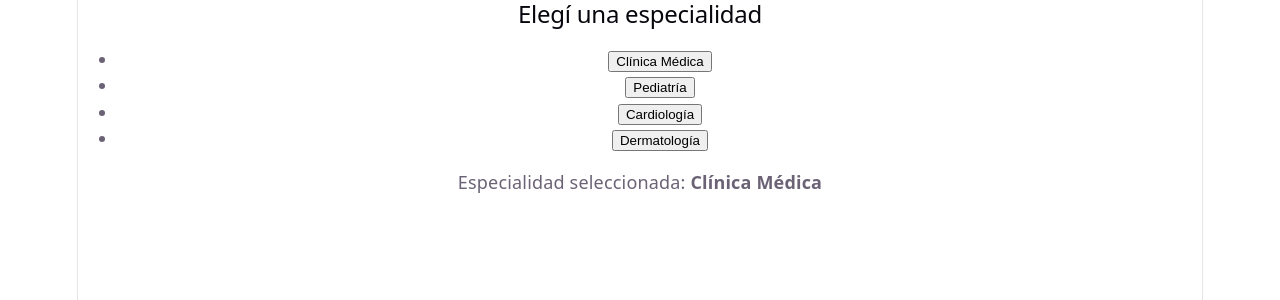
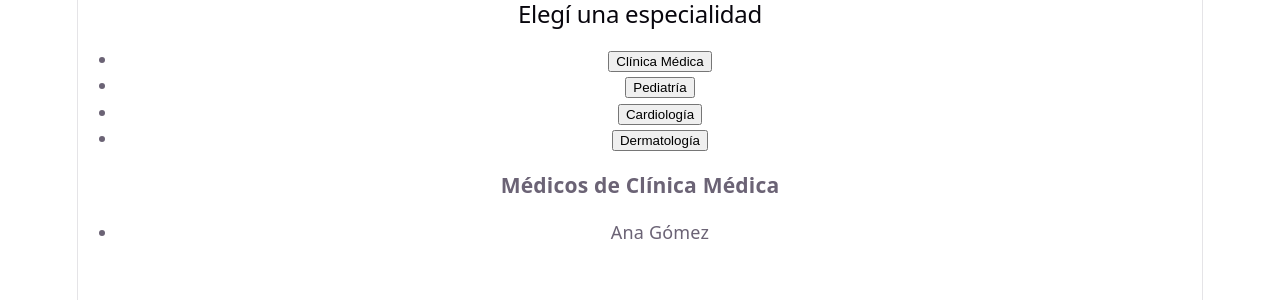
Before and after one commit to RodrigoEscorcielo/sistema-turnos-medicos, a React app in the folder frontend/: page / in a window 1280 px wide. Both pictures are taken after a click on the button "Clínica Médica". Shown: the top 300 px of the page. Built offline with nearby package versions, Linux system fonts and the light colour scheme; the HTML template or start-up script is replaced by a standard one.

Commit message:
Agrega pantalla de selección de especialidad con mock

```diff
--- /dev/null
+++ b/frontend/src/api/medicos.js
@@ -0,0 +1,11 @@
+// GET /medicos?especialidad_id=X → [{ id, nombre, apellido, especialidad_id }]
+const medicosMock = [
+  { id: 1, nombre: "Ana", apellido: "Gómez", especialidad_id: 1 },
+  { id: 2, nombre: "Juan", apellido: "Pérez", especialidad_id: 2 },
+  { id: 3, nombre: "Laura", apellido: "Díaz", especialidad_id: 2 },
+];
+
+export async function getMedicos(especialidadId) {
+  await new Promise((resolve) => setTimeout(resolve, 300));
+  return medicosMock.filter((m) => m.especialidad_id === especialidadId);
+}
--- a/frontend/src/pages/SeleccionEspecialidad.jsx
+++ b/frontend/src/pages/SeleccionEspecialidad.jsx
@@ -1,10 +1,11 @@
-// src/pages/SeleccionEspecialidad.jsx
 import { useState, useEffect } from 'react';
 import { getEspecialidades } from '../api/especialidades';
+import { getMedicos } from '../api/medicos';
 
 function SeleccionEspecialidad() {
   const [especialidades, setEspecialidades] = useState([]);
   const [seleccionada, setSeleccionada] = useState(null);
+  const [medicos, setMedicos] = useState([]);
   const [cargando, setCargando] = useState(true);
 
   useEffect(() => {
@@ -14,6 +15,12 @@ function SeleccionEspecialidad() {
     });
   }, []);
 
+  useEffect(() => {
+    if (seleccionada) {
+      getMedicos(seleccionada.id).then(setMedicos);
+    }
+  }, [seleccionada]);
+
   if (cargando) return <p>Cargando especialidades...</p>;
 
   return (
@@ -22,15 +29,20 @@ function SeleccionEspecialidad() {
       <ul>
         {especialidades.map((esp) => (
           <li key={esp.id}>
-            <button onClick={() => setSeleccionada(esp)}>
-              {esp.nombre}
-            </button>
+            <button onClick={() => setSeleccionada(esp)}>{esp.nombre}</button>
           </li>
         ))}
       </ul>
 
       {seleccionada && (
-        <p>Especialidad seleccionada: <strong>{seleccionada.nombre}</strong></p>
+        <>
+          <h3>Médicos de {seleccionada.nombre}</h3>
+          <ul>
+            {medicos.map((m) => (
+              <li key={m.id}>{m.nombre} {m.apellido}</li>
+            ))}
+          </ul>
+        </>
       )}
     </div>
   );
```
